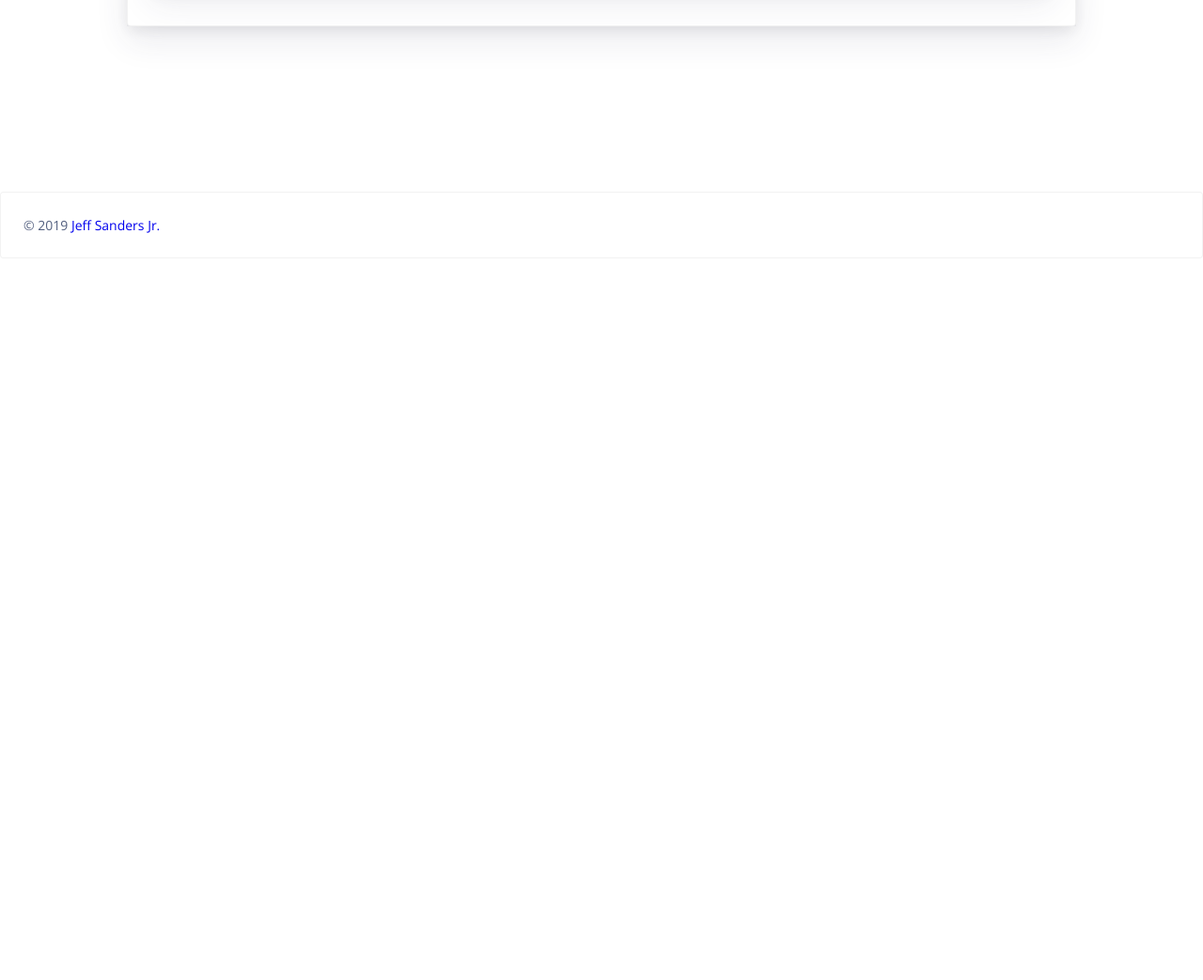
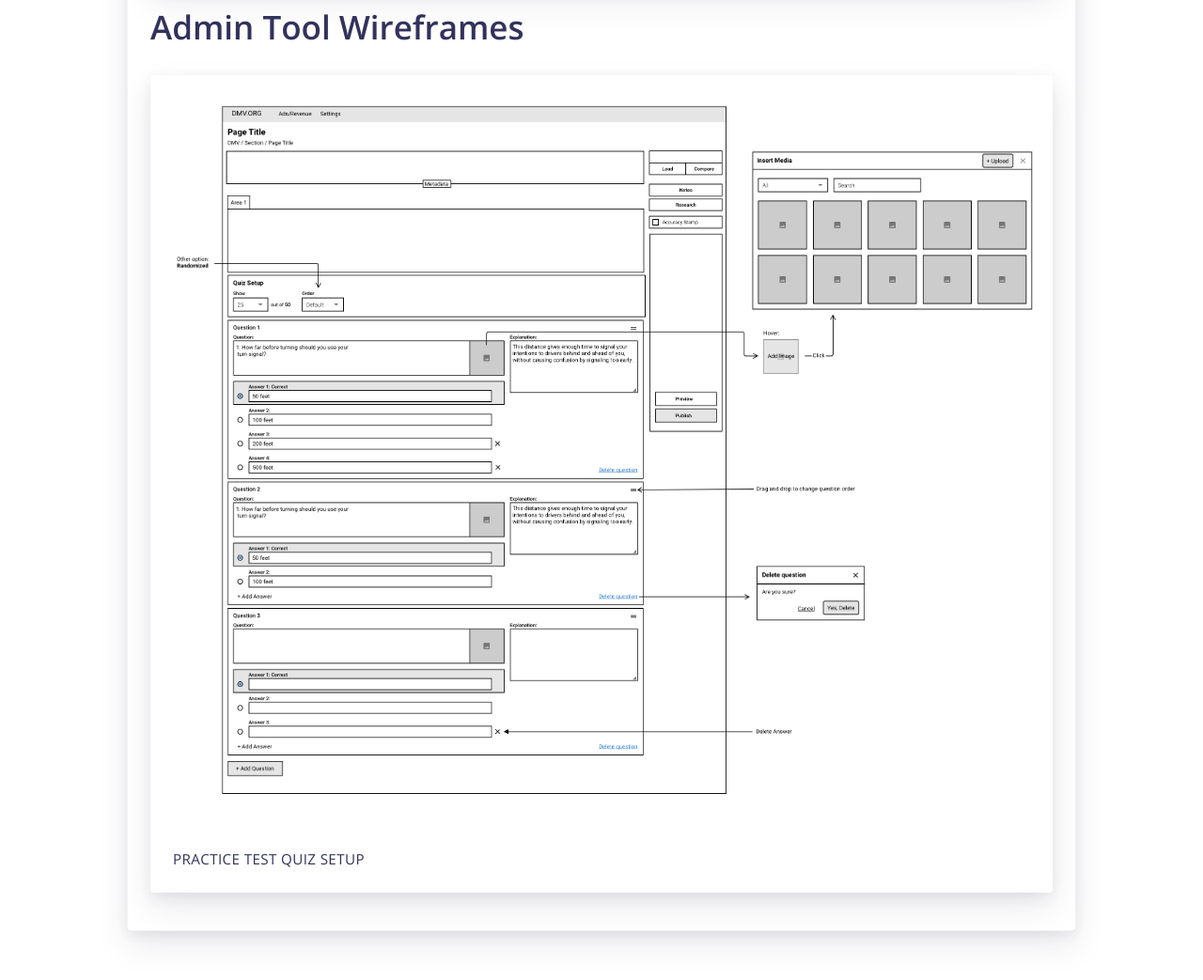
Before and after one commit to jsandersjr11/design.jeffsandersjr.com, a website: page portfolio/practice-test.html in a window 1280 px wide. Shown: the part 4499-5542 px from the top of the page at 94% size. Before the commit the page ends 4822 px from the top, so only its background shows below. Drawn offline with nearby package versions, Linux system fonts and the light colour scheme.

Commit message:
Adding admin wireframes to PT3

```diff
--- a/portfolio/practice-test.html
+++ b/portfolio/practice-test.html
@@ -270,6 +270,25 @@
                 </div>
               </div>
             </div>
+            <div class="row">
+              <div class="col-md-12">
+                <h2 class="display-3">Admin Tool Wireframes</h2>
+                <div class="row">
+                  <div class="container container-lg my-sm-3">
+                    <div class="row">
+                      <div class="col-md-12 mb-5 mb-lg-0">
+                        <div class="card shadow border-0">
+                          <img src="./img/pt_admin_tool.png" class="card-img">
+                          <div class="card-body">
+                            <h3 class="heading mb-0">Practice test quiz setup</h3>
+                          </div>
+                        </div>
+                      </div>
+                    </div>
+                  </div>
+                </div>
+              </div>
+            </div>
           </div>
 
 
```
Also changed, not shown: portfolio/img/pt_admin_tool.png (added).
